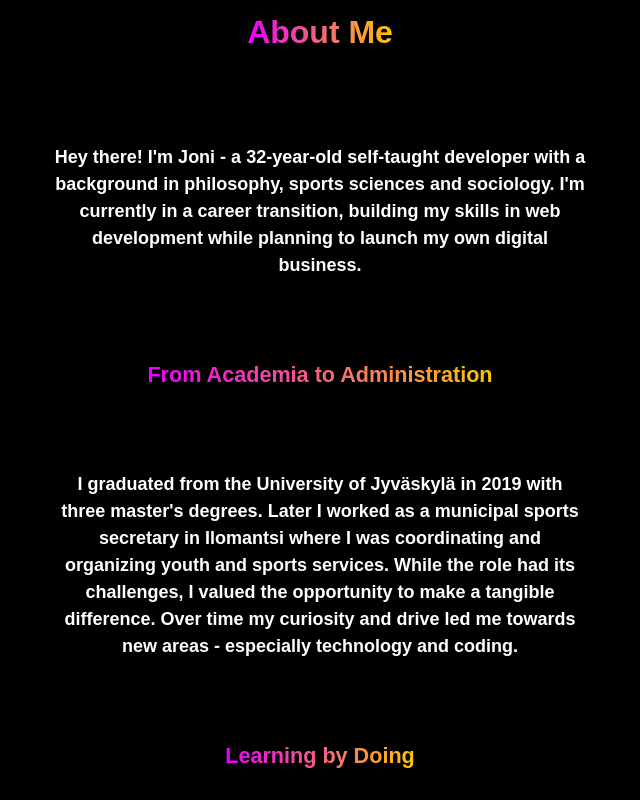
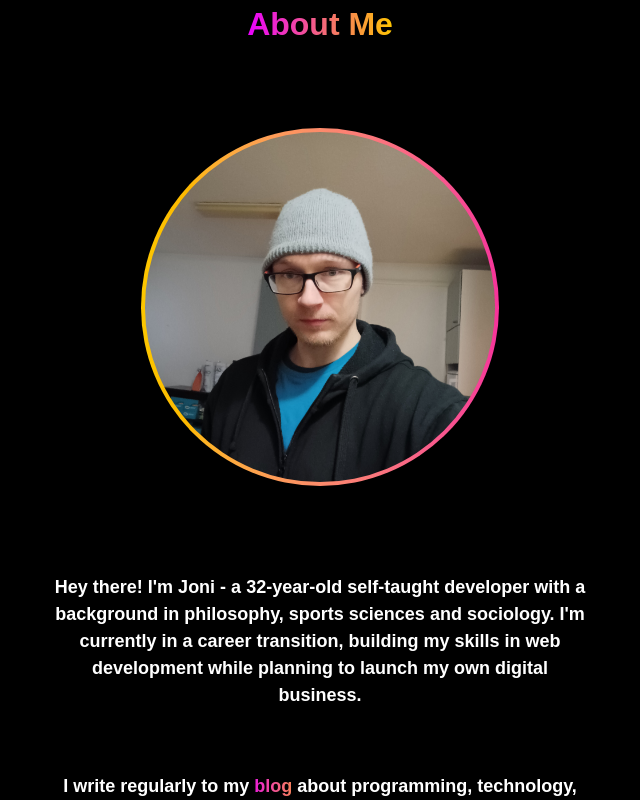
Before and after one commit to Eyesore123/portfolio2, a React (Vite) app: page /about in a window 1280 px wide. Shown: the part 200-1000 px from the top of the page, without its empty margins (320-960 px from the left). Built offline with nearby package versions, Linux system fonts and the light colour scheme.

Commit message:
add improvements to about me section

```diff
--- a/src/context/translationsglobal.json
+++ b/src/context/translationsglobal.json
@@ -38,6 +38,7 @@
     "about.header4": "On AI, Learning and Growth",
     "about.header5": "Who I Am",
     "about.intro": "Hey there! I'm Joni - a 32-year-old self-taught developer with a background in philosophy, sports sciences and sociology. I'm currently in a career transition, building my skills in web development while planning to launch my own digital business.",
+    "about.blogLink": "I write regularly to my <0>blog</0> about programming, technology, my current projects and life in general.",
     "about.academia": "I graduated from the University of Jyväskylä in 2019 with three master's degrees. Later I worked as a municipal sports secretary in Ilomantsi where I was coordinating and organizing youth and sports services. While the role had its challenges, I valued the opportunity to make a tangible difference. Over time my curiosity and drive led me towards new areas - especially technology and coding.",
     "about.learning": "I began to learn coding (websites) in late 2023. What started as a curiosity has become a daily commitment. I dedicate several hours each day to learning through projects - websites, small games and practical tools that solve real problems. I've discovered that hands-on challenges teach more than tutorials ever could, though I'm grateful to all great teachers who put their time into teaching others.",
     "about.philosophy": "I build things because I want them to work, not just look good.",
@@ -152,6 +153,7 @@
   "about.header4": "Tekoälystä, oppimisesta ja kasvusta",
   "about.header5": "Kuka olen",
   "about.intro": "Moikka! Olen Joni – 32-vuotias itseoppinut koodari, jolla on tausta filosofiassa, liikuntatieteissä ja sosiologiassa. Olen parhaillaan siirtymässä kunta-alalta teknologia-alalle, kehittämässä koodaustaitojani ja suunnittelemassa omaa digitaalista liiketoimintaa.",
+  "about.blogLink": "Kirjoitan säännöllisesti <0>blogiini</0> ohjelmoinnista, tekniikasta, nykyisistä projekteistani ja elämästä yleensä.",
   "about.academia": "Valmistuin Jyväskylän yliopistosta vuonna 2019 kolmella maisterin tutkinnolla. Myöhemmin toimin Ilomantsissa kunnan liikuntasihteerinä, jossa koordinoin ja järjestin nuoriso- ja liikuntapalveluja. Vaikka roolissa oli omat haasteensa, arvostin mahdollisuutta vaikuttaa asioihin konkreettisesti. Uteliaisuuteni ja motivaationi veivät minut ajan myötä uusille alueille – erityisesti teknologian ja koodauksen pariin.",
   "about.learning": "Aloitin koodaamisen (verkkosivut) harjoittelun loppuvuodesta 2023. Uteliaisuudesta alkanut harrastus on muuttunut päivittäiseksi tekemiseksi. Käytän useita tunteja päivittäin oppimiseen projektien kautta – sivustojen, pienpelien ja käytännön työkalujen rakentamiseen. Olen huomannut, että käytännön haasteet opettavat enemmän kuin yksikään johdantovideo, mutta olen toki kiitollinen kaikille loistaville opettajille, jotka panostavat koulutukseen ja oppimiseen.",
   "about.philosophy": "Rakennan asioita käytännönläheisesti ja toimivuus edellä, en siksi, että ne näyttäisivät hyvältä.",
--- a/src/pages/About.jsx
+++ b/src/pages/About.jsx
@@ -1,17 +1,42 @@
 import React from 'react'
-import { useTranslation } from 'react-i18next';
+import { useTranslation, Trans } from 'react-i18next';
 import BackToTopButton from '../components/BackToTopButton';
+import '../styles/styles.css';
 
 export default function About() {
   const { t } = useTranslation();
+  const blogLink = 'https://blog-app-production-16c2.up.railway.app/';
 
   return (
     <>
-    <section className='flex flex-row justify-center items-center'>
+    <section className='flex flex-row justify-center items-center !-mt-2'>
         <div className='fronttext1 md:!pt-4 md:!pb-0 md:!pl-6 md:!pr-6 min-w-[70%] lg:max-w-[70%] flex flex-col gap-10 justify-center items-center'>
             <h2 className='gradienttext flex flex-row justify-center items-center text-center font-bold'>{t("about.header1")}</h2>
-            <div className='!pt-12 !pb-22 !pl-0 !pr-0 md:!pl-6 md:!pr-6 w-[100%] flex flex-col justify-center items-center gap-20'>
+
+            <div className='!mt-4 lg:!mt-10 !p-1 bg-gradient-to-r from-yellow-400 to-pink-500 rounded-full'>
+                <img
+                  src="/fallbackimage.jpg"
+                  alt="Blog post thumbnail"
+                  className='w-[300px] h-[300px] xl:w-[350px] xl:h-[350px] object-cover rounded-full'
+                />
+            </div>
+
+            <div className='!pt-12 !pb-22 !pl-0 !pr-0 md:!pl-6 md:!pr-6 w-[100%] flex flex-col justify-center items-center !gap-10 xl:!gap-16'>
               <p className='flex flex-row justify-center items-center text-center font-bold w-full max-w-200'>{t("about.intro")}</p>
+
+            <p className='text-center font-bold w-full max-w-200'>
+            <Trans
+              i18nKey="about.blogLink"
+              components={[
+                <a
+                  href={blogLink}
+                  target="_blank"
+                  rel="noopener noreferrer"
+                  className='text-center font-bold inline movingtext hover:opacity-80'
+                />
+              ]}
+            />
+          </p>
 
               <h6 className='gradienttext flex flex-row justify-center items-center text-center font-bold max-w-200 '>{t("about.header2")}</h6>
               <p className='flex flex-row justify-center items-center text-center font-bold w-full max-w-200'>{t("about.academia")}</p>
--- a/src/pages/Contact.jsx
+++ b/src/pages/Contact.jsx
@@ -10,7 +10,7 @@ export default function Contact() {
 
   return (
     <>
-    <section className='flex flex-row justify-center items-center h-auto !mb-30 !-mt-10'>
+    <section className='flex flex-row justify-center items-center h-auto !mb-30 !-mt-2 md:!-mt-10'>
         <div className='fronttext1 md:!pt-12 !pb-22 !pl-6 !pr-6 min-w-[70%] lg:max-w-[70%] flex flex-col gap-10 justify-center items-center'>
             <h2 className='gradienttext flex flex-row justify-center items-center text-center font-bold'>{t("contact.header1")}</h2>
             <div className='!pt-12 !pb-22 !pl-6 !pr-6 w-[100%] flex flex-col justify-center items-center gap-12 md:gap-20'>
```
